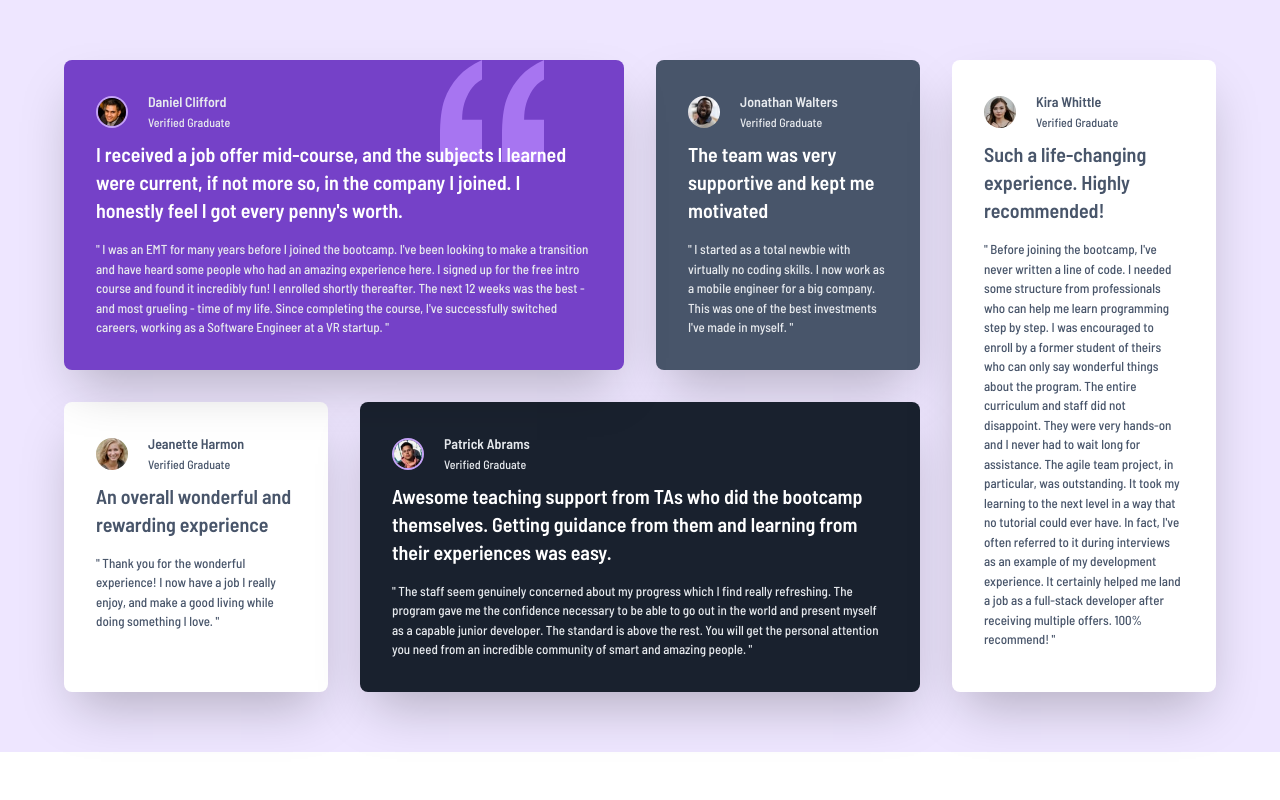
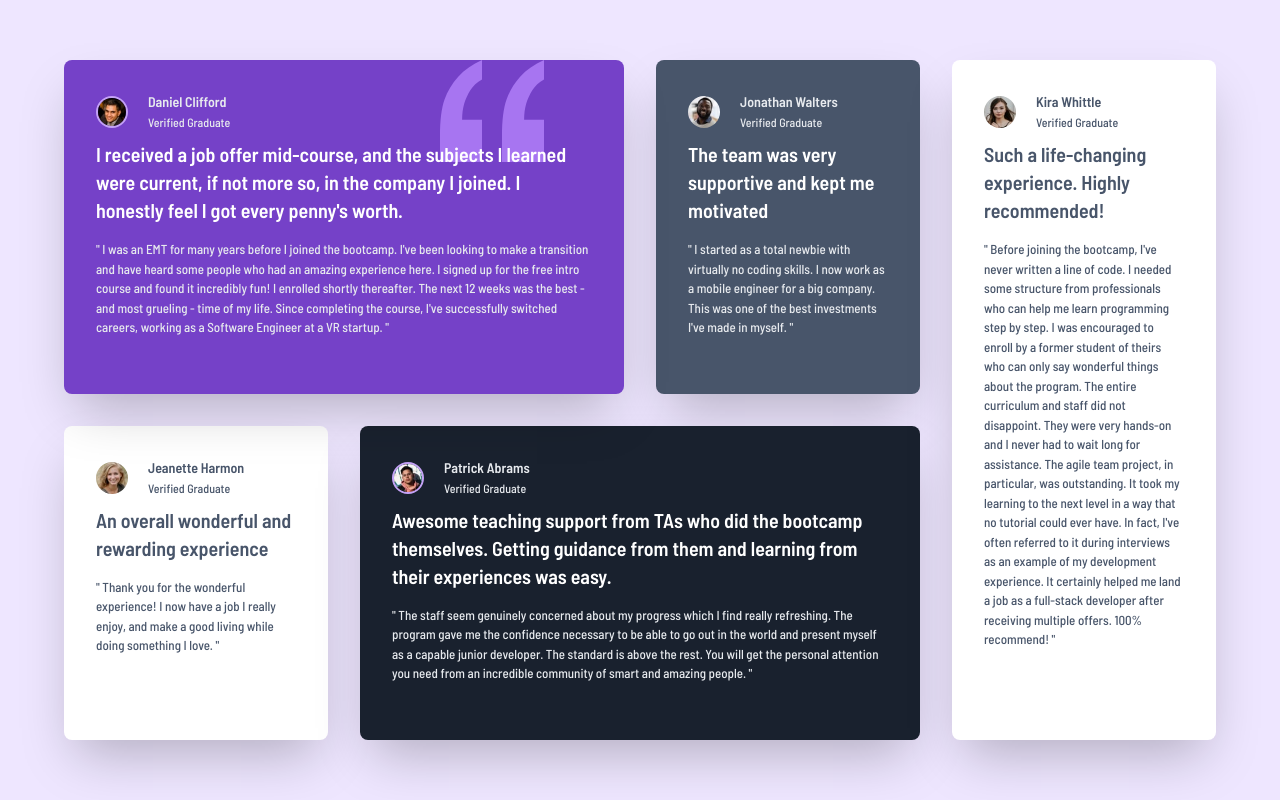
Before and after one commit to MichaelJara905/testimonials-grid-section, a website: page index.html in a window 1280 px wide. Drawn offline with Linux system fonts and the light colour scheme.

Commit message:
Ajuste alto

```diff
--- a/index.html
+++ b/index.html
@@ -8,7 +8,7 @@
   <title>Frontend Mentor | Michael</title>
 </head>
 <body>
-  <main class="py-15 px-9 bg-Purple-50 flex items-center justify-center font-barlow-semi-condensed">
+  <main class="py-15 px-9 bg-Purple-50 flex min-h-screen justify-center font-barlow-semi-condensed">
 
     <section class="grid grid-cols-1 md:grid-cols-4 gap-8 max-w-6xl">
 
```
Also changed, not shown: output.css.
